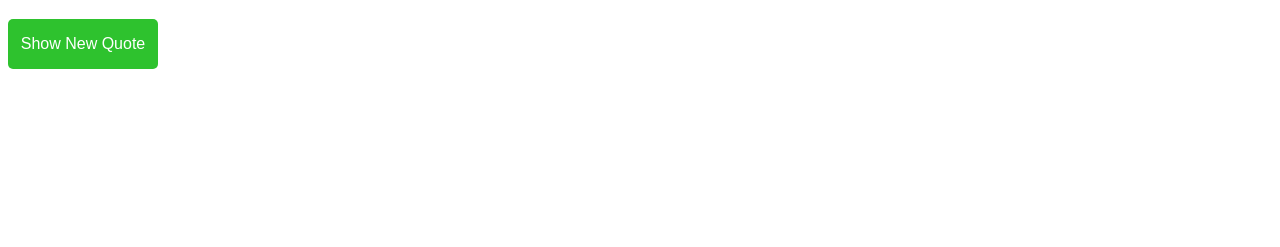
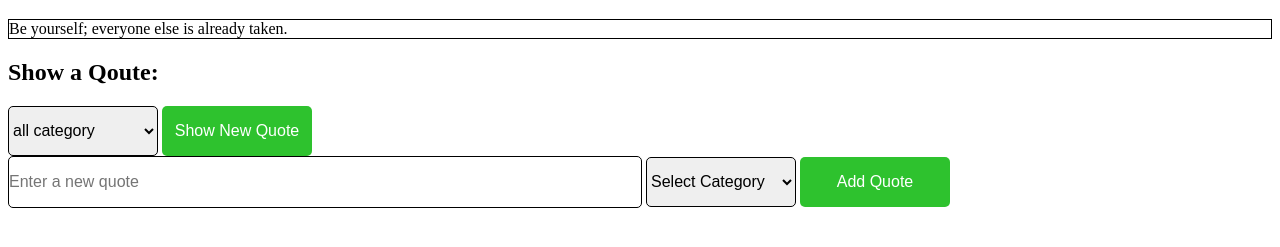
Before and after one commit to zeyad-houssainy/alx_fe_javascript, a plain HTML site: page dom-manipulation/index.html in a window 1280 px wide. Shown: the part 61-308 px from the top of the page. Drawn offline with Linux system fonts and the light colour scheme.

Commit message:
0. Building a Dynamic Content Generator with Advanced DOM Manipulation

```diff
--- a/dom-manipulation/index.html
+++ b/dom-manipulation/index.html
@@ -8,8 +8,37 @@
   </head>
   <body>
     <h1>Dynamic Quote Generator</h1>
-    <div id="quoteDisplay"></div>
-    <button id="newQuote">Show New Quote</button>
+    <!-- field where qoutes are displayed -->
+    <div id="quoteDisplay">Delete this line. quotes will be shown here</div>
+
+    <!-- Select and show quote -->
+    <section>
+      <h2>Show a Qoute:</h2>
+      <select name="category" id="categorySelect" title="Select quote category">
+        <option value="all">all category</option>
+        <option value="art">Art</option>
+        <option value="history">History</option>
+        <option value="life">Life</option>
+        <option value="work">Work</option>
+        <option value="inspiration">Inspiration</option>
+      </select>
+      <button id="Button-newQuote">Show New Quote</button>
+    </section>
+
+    <!-- Add New Quoute -->
+    <div>
+      <input id="newQuoteText" type="text" placeholder="Enter a new quote" />
+      <select name="category" id="addCategorySelect" title="Select category for new quote">
+          <option value="all">Select Category</option>
+          <option value="art">Art</option>
+          <option value="history">History</option>
+          <option value="life">Life</option>
+          <option value="work">Work</option>
+          <option value="inspiration">Inspiration</option>
+      </select>
+      <button onclick="addQuote()">Add Quote</button>
+    </div>
+
     <script src="script.js"></script>
   </body>
   </html>
--- a/dom-manipulation/script.js
+++ b/dom-manipulation/script.js
@@ -1,3 +1,29 @@
+
+
 
 // array object where each object has test and category
-let quote = []
+let quotes = [
+    { text: "Life is what happens when you're busy making other plans.", category: "Life" },
+    { text: "The only way to do great work is to love what you do.", category: "Work" },
+    { text: "Be yourself; everyone else is already taken.", category: "Inspiration" },
+  ];
+
+document.addEventListener("DOMContentLoaded", () => {
+    // Show random initial quote
+    showRandomQuote()
+
+
+})
+
+const showRandomQuote = () => {
+    const randomIndex = Math.floor(Math.random() * quotes.length);
+    const randomQuote = quotes[randomIndex];
+
+    document.getElementById("quoteDisplay").innerText = randomQuote.text;
+}
+
+const buttonNewQoute = document.getElementById("Button-newQuote")
+const handleClickNewQoute = () => {
+    console.log("Button was clicked")
+
+}
--- a/dom-manipulation/style.css
+++ b/dom-manipulation/style.css
@@ -20,3 +20,28 @@ button {
 button:hover {
     background-color: rgb(102, 190, 102);
 }
+
+#quoteDisplay {
+    border: 1px solid black;
+
+}
+
+select {
+    width: 150px;
+    height: 50px;
+    border: 1px solid black;
+    font-size: medium;
+    border-radius: 5px;
+}
+
+input {
+    width: 150px;
+    height: 50px;
+    border: 1px solid black;
+    font-size: medium;
+    border-radius: 5px;
+}
+
+#newQuoteText {
+    width: 50%;
+}
```
